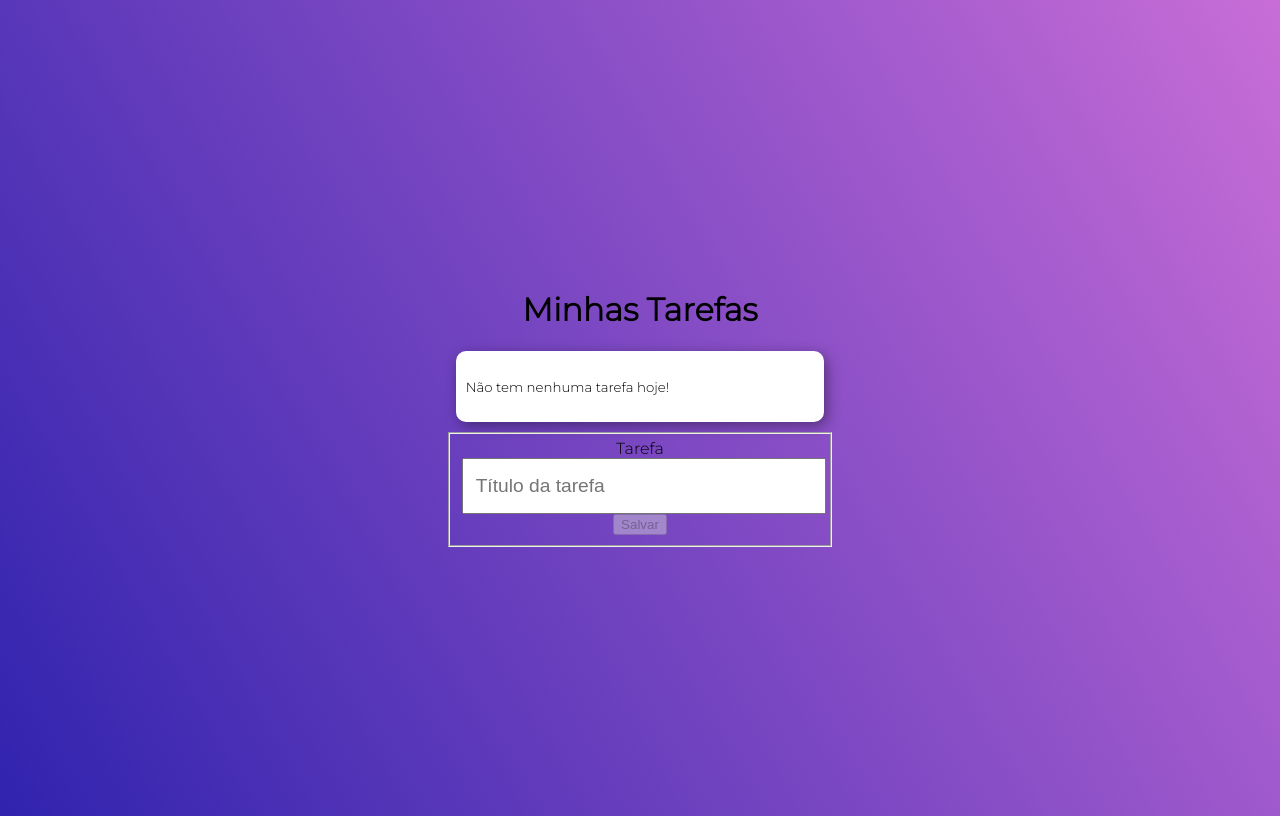
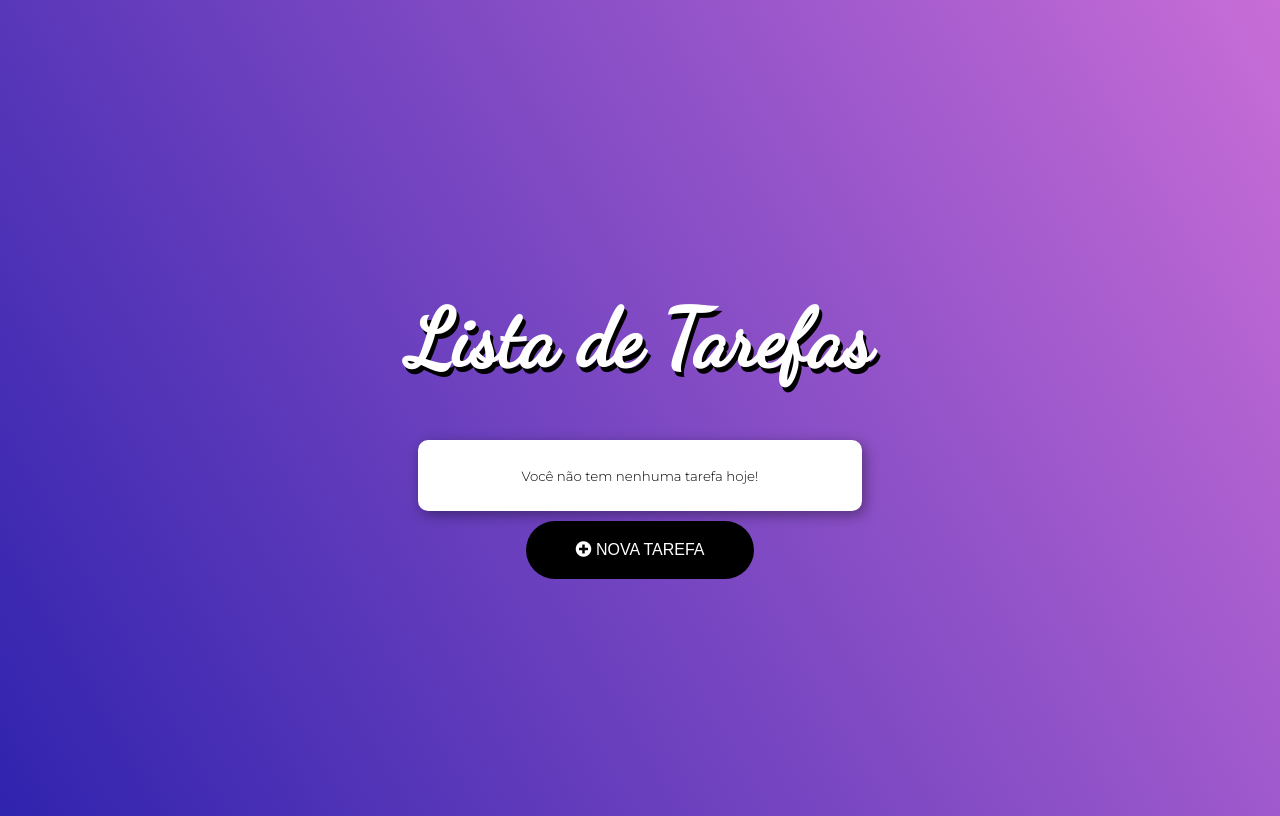
Before and after one commit to ivanfsilva/todo, an Angular app: page / in a window 1280 px wide. Built offline with nearby package versions, Linux system fonts and the light colour scheme.

Commit message:
app finalizado

```diff
--- a/src/app/app.component.html
+++ b/src/app/app.component.html
@@ -1,19 +1,34 @@
-<h1>{{ title }}</h1>
-<ul>
-  <p *ngIf="todos.length==0"><small>Não tem nenhuma tarefa hoje!</small></p>
+<h1 class="title animated jackInTheBox">Lista de Tarefas</h1>
+<ul class="animated flipInX" *ngIf="mode=='list'">
+  <p class="text-center" *ngIf="todos.length==0"><small>Você não tem nenhuma tarefa hoje!</small></p>
   <li *ngFor="let todo of todos">
-    {{ todo.id }} . {{ todo.title }} |
-    <button *ngIf="!todo.done" (click)="markAsDone(todo)">CONCLUIR</button> |
-    <button *ngIf="todo.done" (click)="markAsUndone(todo)">REFAZER</button> |
-    <button (click)="remove(todo)">REMOVER</button>
+    {{ todo.title }}
+    <button (click)="remove(todo)"><i class="far fa-trash-alt"></i></button>
+    <button *ngIf="!todo.done" (click)="markAsDone(todo)"><i class="far fa-check-circle"></i></button>
+    <button *ngIf="todo.done" (click)="markAsUndone(todo)"><i class="fas fa-check-circle"></i></button>
   </li>
 </ul>
 
-<form [formGroup]="form">
-  <fieldset>
-    <label for="">Tarefa</label>
-    <input type="text" placeholder="Título da tarefa" maxlength="60" formControlName="title">
-    <small *ngIf="form.controls.title.invalid && !form.controls.title.pristine">Este campo deve conter entre 3 e 60 caracteres.</small>
-    <button [disabled]="form.invalid" (click)="add()">Salvar</button>
-  </fieldset>
-</form>
+<div id="modal" *ngIf="mode=='add'" class="animated flipInX">
+  <h1 class="text-center">Nova Tarefa</h1>
+  <form [formGroup]="form">
+    <input type="text" placeholder="Título da Tarefa" maxlength="60" formControlName="title"><br>
+    <small class="danger" *ngIf="form.controls.title.invalid && !form.controls.title.pristine">
+      Este campo deve conter entre 3 e 60caracteres<br>
+    </small>
+    <p class="text-center">
+      <button [disabled]="form.invalid" (click)="add()" class="button"><i class="far fa-save"></i> Salvar</button>
+    </p>
+  </form>
+  <br><br>
+</div>
+
+<button class="add-button animated fadeInUp button" (click)="changeMode('add')" *ngIf="mode=='list'">
+  <i class="fas fa-plus-circle"></i>
+  NOVA TAREFA
+</button>
+
+<button class="add-button animated fadeInUp button" (click)="changeMode('list')" *ngIf="mode=='add'">
+  <i class="fas fa-times"></i>
+  CANCELAR
+</button>
--- a/src/app/app.component.ts
+++ b/src/app/app.component.ts
@@ -9,6 +9,7 @@
 })
 export class AppComponent {
   /* title = 'todo'; */
+  public mode: string = 'list';
   public title: String = 'Minhas Tarefas';
   public todos: Todo[] = [];
   public form: FormGroup;
@@ -61,6 +62,7 @@
   save() {
     const data = JSON.stringify(this.todos);
     localStorage.setItem('todos', data);
+    this.mode = 'list';
   }
 
   load() {
@@ -71,4 +73,8 @@
       this.todos = [];
     }
   }
+
+  changeMode(mode: string) {
+    this.mode = mode;
+  }
 }
--- a/src/index.html
+++ b/src/index.html
@@ -7,7 +7,10 @@
   <meta name="viewport" content="width=device-width, initial-scale=1">
   <link rel="icon" type="image/x-icon" href="favicon.ico">
   <link rel="preconnect" href="https://fonts.gstatic.com">
-<link href="https://fonts.googleapis.com/css2?family=Montserrat:wght@300&display=swap" rel="stylesheet">
+  <link rel="preconnect" href="https://fonts.gstatic.com">
+  <link href="https://fonts.googleapis.com/css2?family=Dancing+Script&family=Montserrat:wght@300&display=swap" rel="stylesheet">
+  <link rel="stylesheet" href="https://use.fontawesome.com/releases/v5.7.0/css/all.css" integrity="sha384-lZN37f5QGtY3VHgisS14W3ExzMWZxybE1SJSEsQp9S+oqd12jhcu+A56Ebc1zFSJ" crossorigin="anonymous">
+  <link rel="stylesheet" href="https://cdnjs.cloudflare.com/ajax/libs/animate.css/3.7.0/animate.min.css">
 </head>
 <body>
   <app-root></app-root>
```
Also changed, not shown: 1 other file (tests, documents, lock files or other folders).
